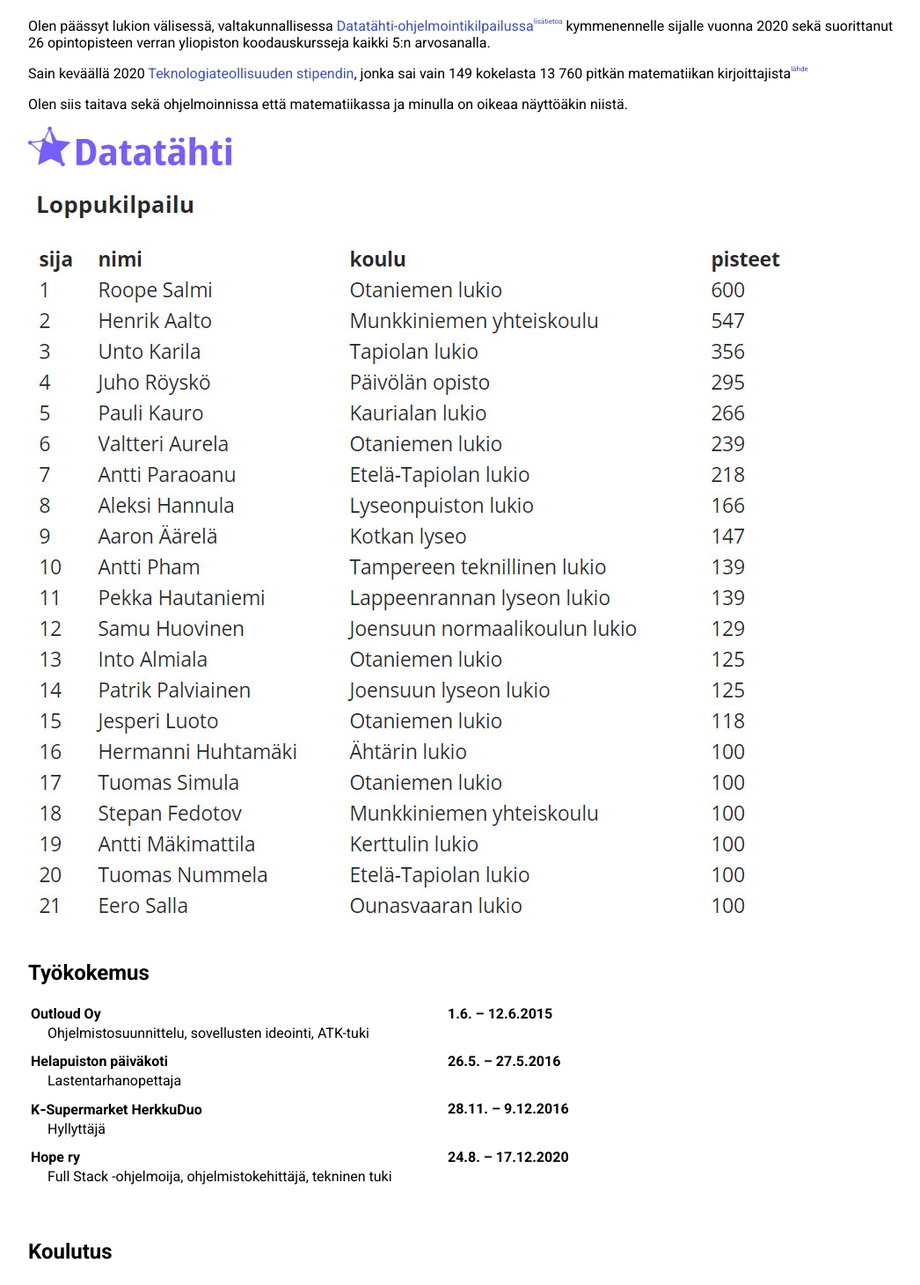
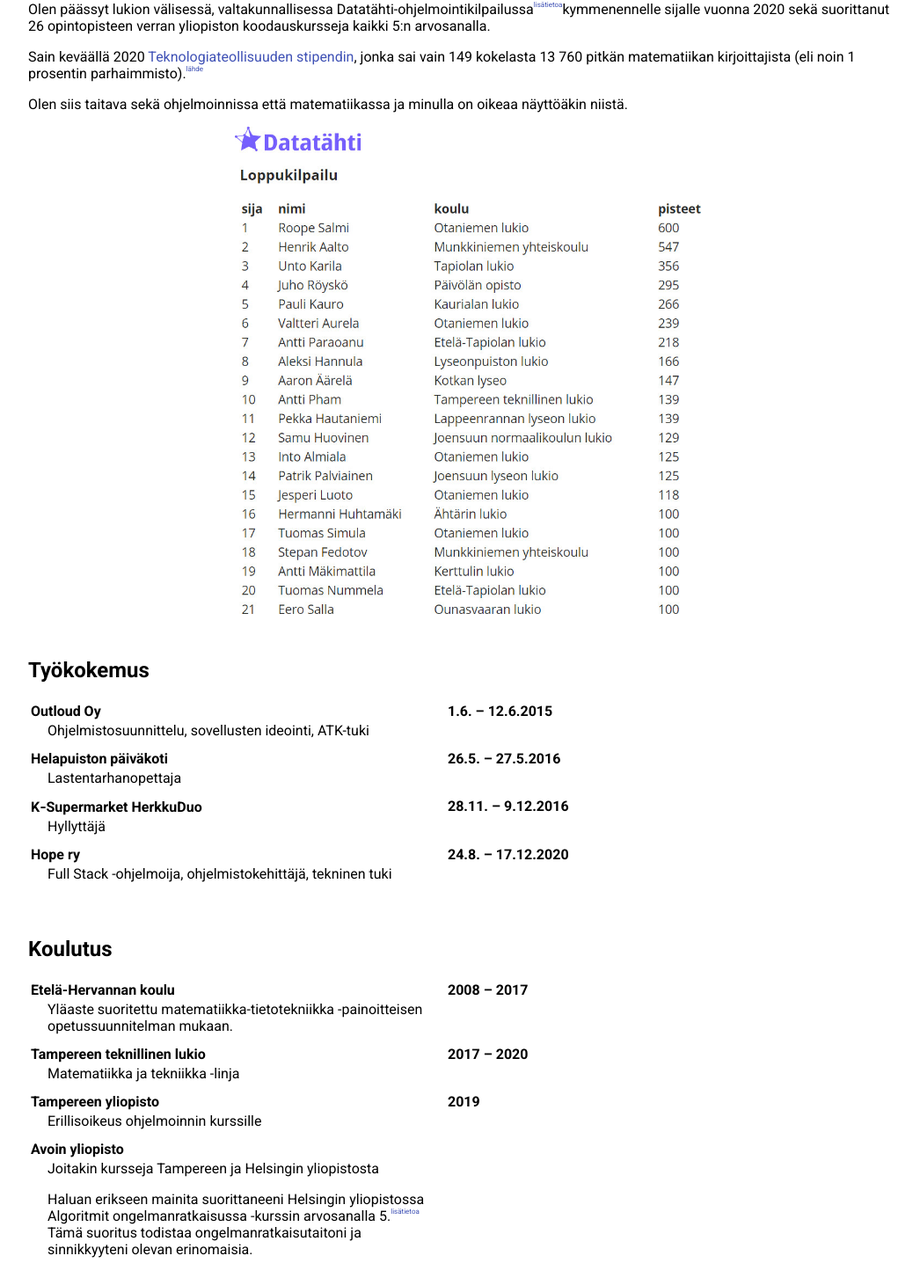
Before and after one commit to anttipham/CV, a React (Create React App) app: page / in a window 1280 px wide. Shown: the part 1262-2723 px from the top of the page at 88% size, without its empty margins (108-1154 px from the left). Built offline with nearby package versions, Linux system fonts and the light colour scheme.

Commit message:
Tekstiä lisätty

```diff
--- a/src/components/textParts/AboutMe.jsx
+++ b/src/components/textParts/AboutMe.jsx
@@ -4,9 +4,12 @@
 import OpenModal from '../OpenModal'
 import LinkToNewTab from '../wrappedComponents/LinkToNewTab'
 
-const FloatRight = styled.img`
+const Leaderboard = styled.img`
   /* float: right; */
-  max-width: 100%;
+  display: block;
+  margin: 0 auto;
+  width: 100%;
+  max-width: 530px;
 `
 
 const AboutMe = () => {
@@ -21,18 +24,25 @@
       <p>
         Juuri tästä kisasta valitaan Suomelle kuuden ja neljän hengen joukkueet kansainvälisiin koodausolympialaisiin (BOI ja IOI).
       </p>
+      <p>
+        Datatähden viralliset nettisivut:
+        <br />
+        <LinkToNewTab href="https://datatahti.fi/" />
+      </p>
     </>
   )
   const source = (
     <>
       <p>
         Teknologiateollisuuden stipendin saajat:
+        <br />
+        <LinkToNewTab>https://techfinland100.fi/wp/wp-content/uploads/2020/05/Ylioppilaat-kev%C3%A4t-2020.pdf</LinkToNewTab>
       </p>
-      <LinkToNewTab>https://techfinland100.fi/wp/wp-content/uploads/2020/05/Ylioppilaat-kev%C3%A4t-2020.pdf</LinkToNewTab>
       <p>
         Pitkän matematiikan kirjoittajien määrä:
+        <br />
+        <LinkToNewTab>https://www.ylioppilastutkinto.fi/ext/stat/FS2020A2011T2010.pdf</LinkToNewTab>
       </p>
-      <LinkToNewTab>https://www.ylioppilastutkinto.fi/ext/stat/FS2020A2011T2010.pdf</LinkToNewTab>
     </>
   )
 
@@ -40,11 +50,8 @@
     <div>
       <h2>Tietoa minusta</h2>
       <p>
-        Olen päässyt lukion välisessä, valtakunnallisessa {}
-        <LinkToNewTab href="https://datatahti.fi/">
-          Datatähti-ohjelmointikilpailussa
-        </LinkToNewTab>
-        <OpenModal>{datatahtiContent}</OpenModal> {}
+        Olen päässyt lukion välisessä, valtakunnallisessa Datatähti-ohjelmointikilpailussa
+        <OpenModal>{datatahtiContent}</OpenModal>
 
         kymmenennelle sijalle vuonna 2020 sekä suorittanut 26 opintopisteen verran yliopiston koodauskursseja kaikki 5:n arvosanalla.
         {/* <InfoModal text="opintosuoritukseni"><Studies /></InfoModal> */}
@@ -54,7 +61,7 @@
         <LinkToNewTab href="https://techfinland100.fi/ylioppilaat2020/">
           Teknologiateollisuuden stipendin
         </LinkToNewTab>, jonka sai vain {}
-        149 kokelasta 13 760 pitkän matematiikan kirjoittajista
+        149 kokelasta 13 760 pitkän matematiikan kirjoittajista (eli noin 1 prosentin parhaimmisto).
         {/* https://www.ylioppilastutkinto.fi/tietopalvelut/tilastot/tilastotaulukot */}
         <OpenModal text="lähde">{source}</OpenModal>
       </p>
@@ -63,7 +70,7 @@
       </p>
 
       {/* <LinkToNewTab href="https://datatahti.fi/aiemmat-vuodet.html"> */}
-      <FloatRight
+      <Leaderboard
         src={leaderboardPic}
         alt="Kuva Datatähti 2020:n tulokset"
       />
--- a/src/components/textParts/Education.jsx
+++ b/src/components/textParts/Education.jsx
@@ -1,8 +1,35 @@
 import React from 'react'
+import OpenModal from '../OpenModal'
 import LinkToNewTab from '../wrappedComponents/LinkToNewTab'
 import TableRow from './TableRow'
 
 const Education = () => {
+  const courseInfo = (
+    <div>
+      <h3>
+        <LinkToNewTab href="https://courses.helsinki.fi/fi/aytkt21012/132861520">
+          Algoritmit ongelmanratkaisussa
+        </LinkToNewTab>
+      </h3>
+      <p>
+        Kurssilla annetaan algoritmeihin ja ongelmanratkaisuun liittyviä koodaustehtäviä. Palautteen mukaan kurssi oli erittäin työläs ja vaikea.
+      </p>
+      <p>
+        Minä sitten päätin suorittaa tämän vaikean kurssin lukiolaisena, vaikka en ollut täyttänyt edes kurssin esitietovaatimuksia. Tämän vuoksi minun joutui opettelemaan joitakin tietorakenteita omatoimisesti.
+      </p>
+      <p>
+        Arvosanaan 5 pitää tehdä keskimäärin viisi tehtävää joka viikko. Kurssin tehtävät ja vähäiset kurssimateriaalit voi katsoa täältä:
+        <br />
+        <LinkToNewTab href="https://cses.fi/alon20/list/" />
+      </p>
+      <p>
+        <em>
+          Kurssimateriaalit olivat joskus aivan mystisiä, esim. suffiksitaulukko.
+        </em>
+      </p>
+    </div>
+  )
+
   return (
     <div>
       <h2>Koulutus</h2>
@@ -16,13 +43,26 @@
           <TableRow left="Tampereen teknillinen lukio" right="2017 – 2020">
             Matematiikka ja tekniikka -linja
           </TableRow>
+          <TableRow left="Tampereen yliopisto" right="2019">
+            Erillisoikeus ohjelmoinnin kurssille
+          </TableRow>
+          <TableRow left="Avoin yliopisto">
+            <>
+              Joitakin kursseja Tampereen ja Helsingin yliopistosta
+              <p>
+                Haluan erikseen mainita suorittaneeni Helsingin yliopistossa Algoritmit ongelmanratkaisussa -kurssin arvosanalla 5.
+                <OpenModal>{courseInfo}</OpenModal>
+                Tämä suoritus todistaa ongelmanratkaisutaitoni ja sinnikkyyteni olevan erinomaisia.
+              </p>
+            </>
+          </TableRow>
         </tbody>
       </table>
 
       <p>
         Lisätietoa opinnoistani ja niiden arvosanoista voi katsoa Opetushallituksen ylläpitämästä Opintopolku-sivustolta:
         <br />
-        <LinkToNewTab>https://opintopolku.fi/koski/opinnot/c9e4209870af4d1e9073fa5b6b165c0b</LinkToNewTab>
+        <LinkToNewTab href="https://opintopolku.fi/koski/opinnot/c9e4209870af4d1e9073fa5b6b165c0b" />
       </p>
       <p>
         Yliopistossa käytetään 0–5-asteikkoa, lukiossa 4–10-asteikkoa ja S-merkintää (suoritettu).
--- a/src/components/textParts/Introduction.jsx
+++ b/src/components/textParts/Introduction.jsx
@@ -1,5 +1,7 @@
 import React from 'react'
 import LinkToNewTab from '../wrappedComponents/LinkToNewTab'
+
+const UPDATED = '31.12.2020'
 
 const Introduction = () => {
   const sourceCode = 'https://github.com/anttipham/CV'
@@ -7,11 +9,11 @@
   return (
     <div>
       <div>
-        <b>Päivitetty:</b> 21.12.2020
+        <b>Päivitetty:</b> {UPDATED}
       </div>
 
       <p>
-        Tämä sivusto on create-react-appilla tehty. Olen työstänyt tätä sivua yksin (välillä Googlaten) näyttääkseni, että osaan koodata. Lähdekoodi on näkyvillä <LinkToNewTab href={sourceCode}>GitHubissa</LinkToNewTab>.
+        Tämä sivusto on create-react-appilla tehty. Olen työstänyt tätä sivua yksin (välillä Googlaten). Lähdekoodi on näkyvillä <LinkToNewTab href={sourceCode}>GitHubissa</LinkToNewTab>.
       </p>
     </div>
   )
--- a/src/components/textParts/TableRow.jsx
+++ b/src/components/textParts/TableRow.jsx
@@ -29,7 +29,10 @@
 TableRow.propTypes = {
   left: PropTypes.string.isRequired,
   right: PropTypes.string,
-  children: PropTypes.string.isRequired,
+  children: PropTypes.oneOfType([
+    PropTypes.string.isRequired,
+    PropTypes.element
+  ]),
 }
 
 export default TableRow
```
